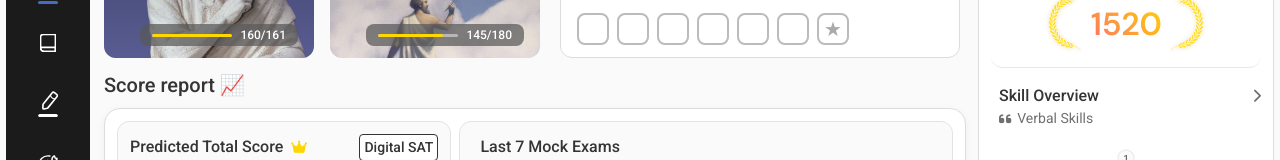
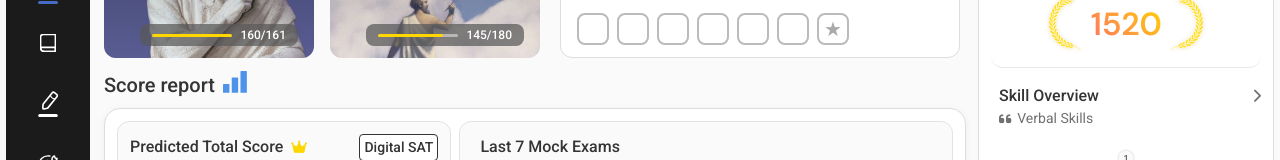
Before and after one commit to Orujhimaru/max_odyssey, a React (Vite) app: page /dashboard in a window 1280 px wide. Shown: the part 155-315 px from the top of the page. Built offline with nearby package versions, Linux system fonts and the light colour scheme; sample sign-in values are in the browser's storage; a web font is replaced by a local one.

Commit message:
design: some unsatisfactory changes

```diff
--- a/src/components/ScoreColumnComponent/ScoreColumnGraph/ScoreColumn.css
+++ b/src/components/ScoreColumnComponent/ScoreColumnGraph/ScoreColumn.css
@@ -241,6 +241,15 @@ path[class="recharts-rectangle recharts-tooltip-cursor"] {
   color: var(--text-primary);
   margin-bottom: 8px;
   font-weight: 500;
+  display: flex;
+  gap: 8px;
+}
+
+.mini-score-icon {
+  width: 24px;
+  height: 24px;
+  object-fit: contain;
+  margin-bottom: -1px;
 }
 
 tspan {
--- a/src/components/ScoreColumnComponent/ScoreColumnGraph/ScoreColumn.jsx
+++ b/src/components/ScoreColumnComponent/ScoreColumnGraph/ScoreColumn.jsx
@@ -13,6 +13,7 @@ import ScoreBox from "../ScoreBox/ScoreBox";
 import "./ScoreColumn.css";
 import PredictedScore from "../PredictedScore/PredictedScore";
 import PerformanceInsights from "../../PerformanceInsights/PerformanceInsights";
+import barIcon from "../../../assets/bar_icon.svg";
 
 const data = [
   { date: "#1", verbal: 520, math: 500 },
@@ -145,7 +146,10 @@ export default function ScoreColumnGraph() {
 
   return (
     <>
-      <h2 className="scores-header-text">Score report 📈</h2>
+      <h2 className="scores-header-text">
+        Score report
+        <img src={barIcon} alt="Bar Icon" className="mini-score-icon" />
+      </h2>
       <div className="score-column-container">
         <div className="chart-container">
           <div className="performance-column">
```
Also changed, not shown: src/assets/bar_icon.svg (added).
